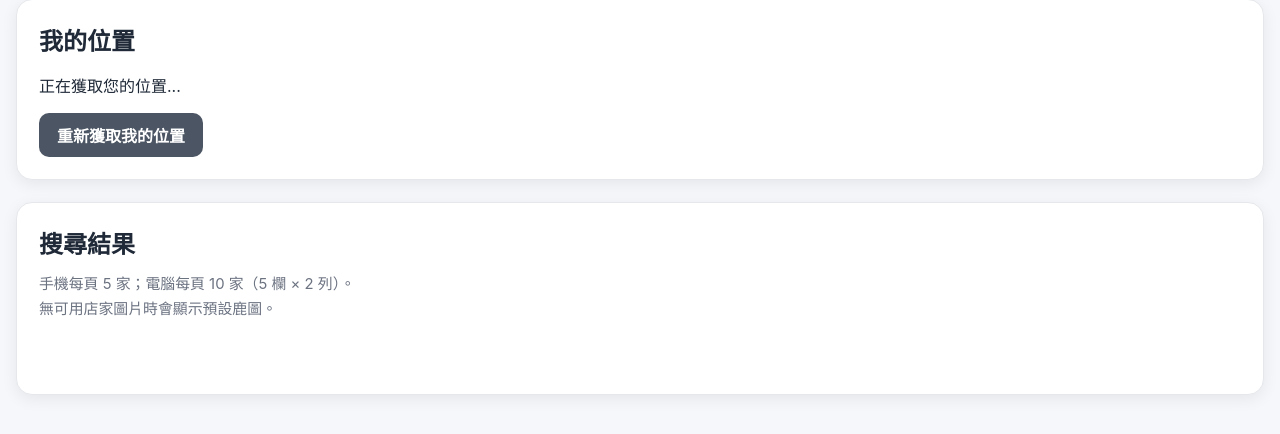
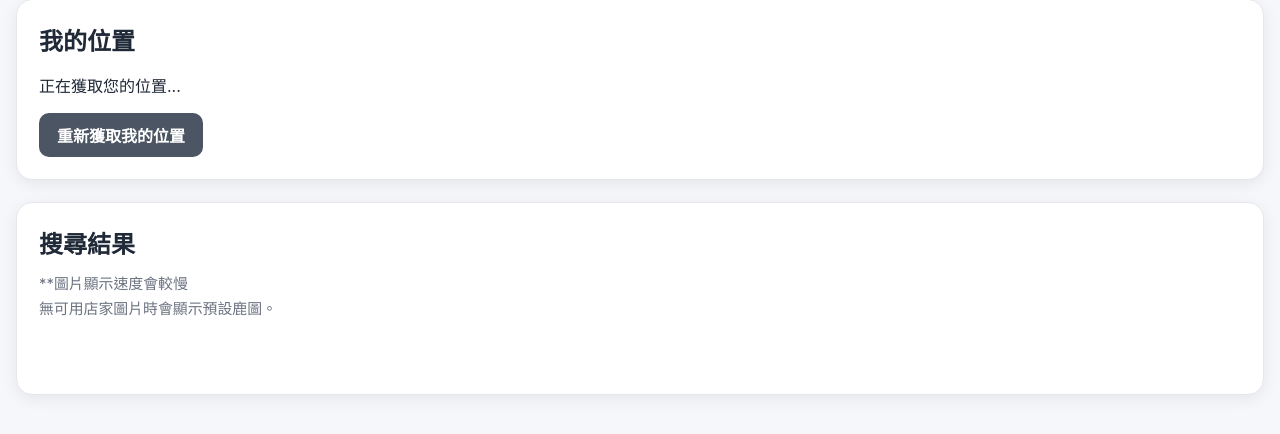
Before and after one commit to June43084/location_finder, a Flask app: page / in a window 1280 px wide. Shown: the part 182-616 px from the top of the page. Run offline with Flask 3, Linux system fonts and the light colour scheme; parts of the project's set-up code (start-up, migrations or seed data) failed here and were passed over.

Commit message:
Update note about image display speed

```diff
--- a/templates/index.html
+++ b/templates/index.html
@@ -300,7 +300,7 @@
 
 
         <p class="result-note">
-          手機每頁 5 家；電腦每頁 10 家（5 欄 × 2 列）。
+          **圖片顯示速度會較慢
         </p>
 
 
```
